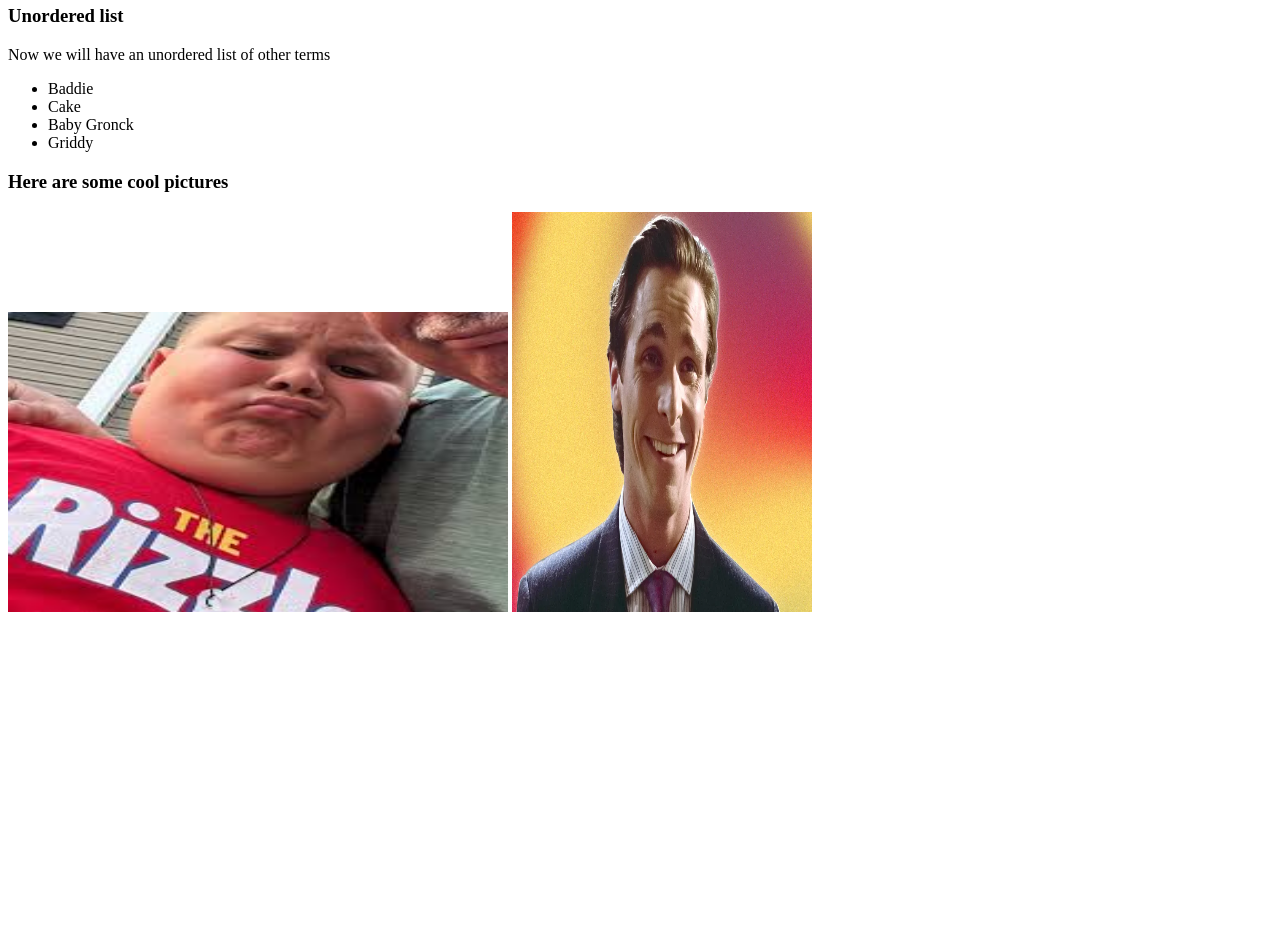
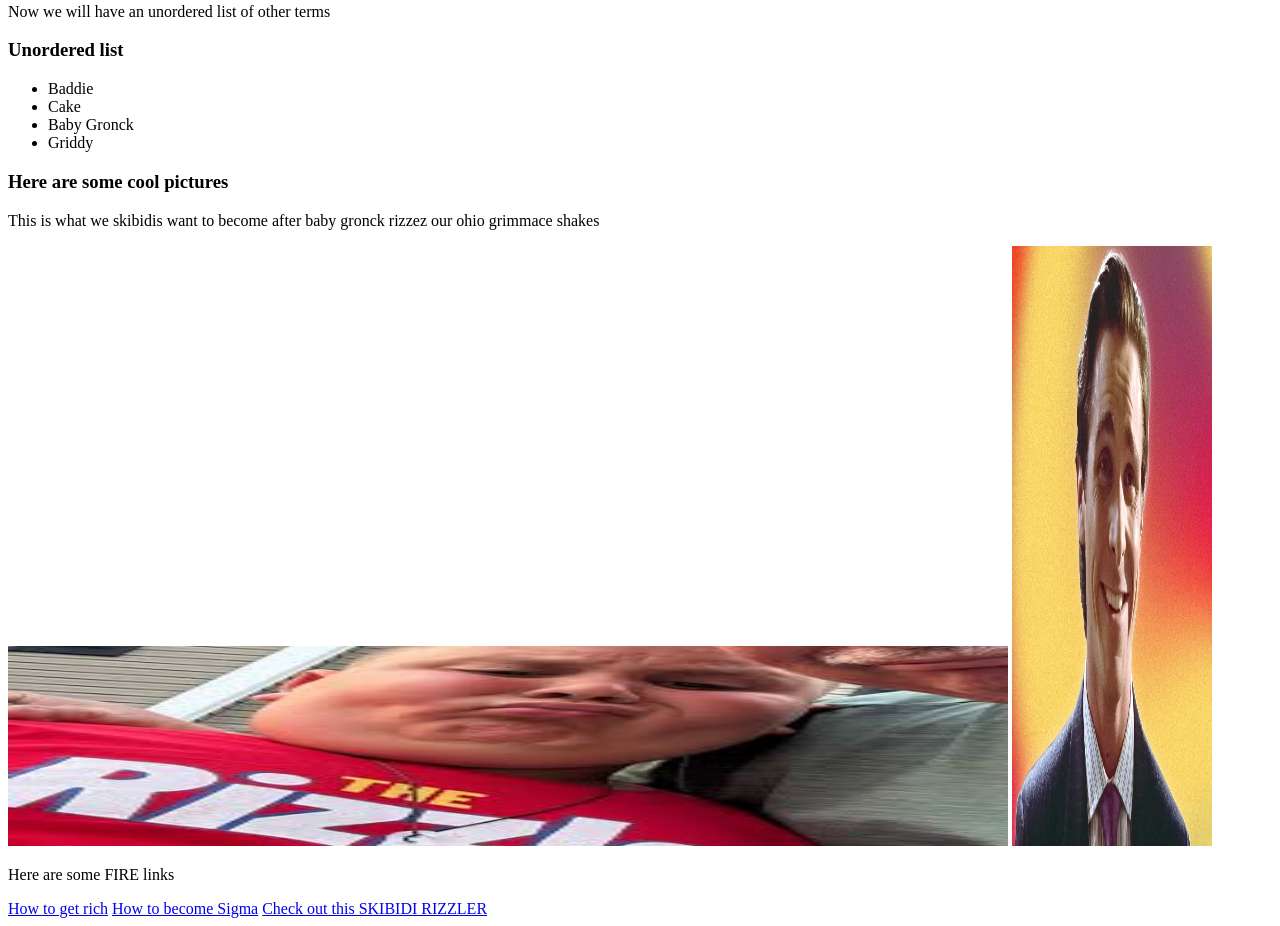
Before and after one commit to Cholmes303/Cholmes303.github.io, a plain HTML site: page home.html in a window 1280 px wide. Shown: the part 268-1194 px from the top of the page. Before the commit the page ends 892 px from the top, so only its background shows below. Drawn offline with Linux system fonts and the light colour scheme.

Commit message:
Ohio rizz

```diff
--- a/home.html
+++ b/home.html
@@ -16,8 +16,8 @@
         <li>Skibidi (The Mr. Flower special)</li>
         <li>Gyatt (The Matteo special)</li>
     </ol>
+    <p>Now we will have an unordered list of other terms</p>
     <h3>Unordered list</h3>
-    <p>Now we will have an unordered list of other terms</p>
     <ul>
         <li>Baddie</li>
         <li>Cake</li>
@@ -25,7 +25,12 @@
         <li>Griddy</li>
     </ul>
     <h3>Here are some cool pictures</h3>
-    <img src="images.jpg" alt="Rizzlers" width="500" height="300">
-    <img src="Sigma-grindset-patrick-bateman.webp" alt="Sigma Paterick Bateman" width="300" height="400">
+    <p>This is what we skibidis want to become after baby gronck rizzez our ohio grimmace shakes</p>
+    <img src="images.jpg" alt="Rizzlers" width="1000" height="200">
+    <img src="Sigma-grindset-patrick-bateman.webp" alt="Sigma Paterick Bateman" width="200" height="600">
+    <p>Here are some FIRE links</p>
+    <a href="https://therealworld.net/">How to get rich</a>
+    <a href="https://www.youtube.com/watch?v=BSILPBXUqTM">How to become Sigma</a>
+    <a href="https://dr-hac.github.io/">Check out this SKIBIDI RIZZLER</a>
 </body>
 </html>
```
